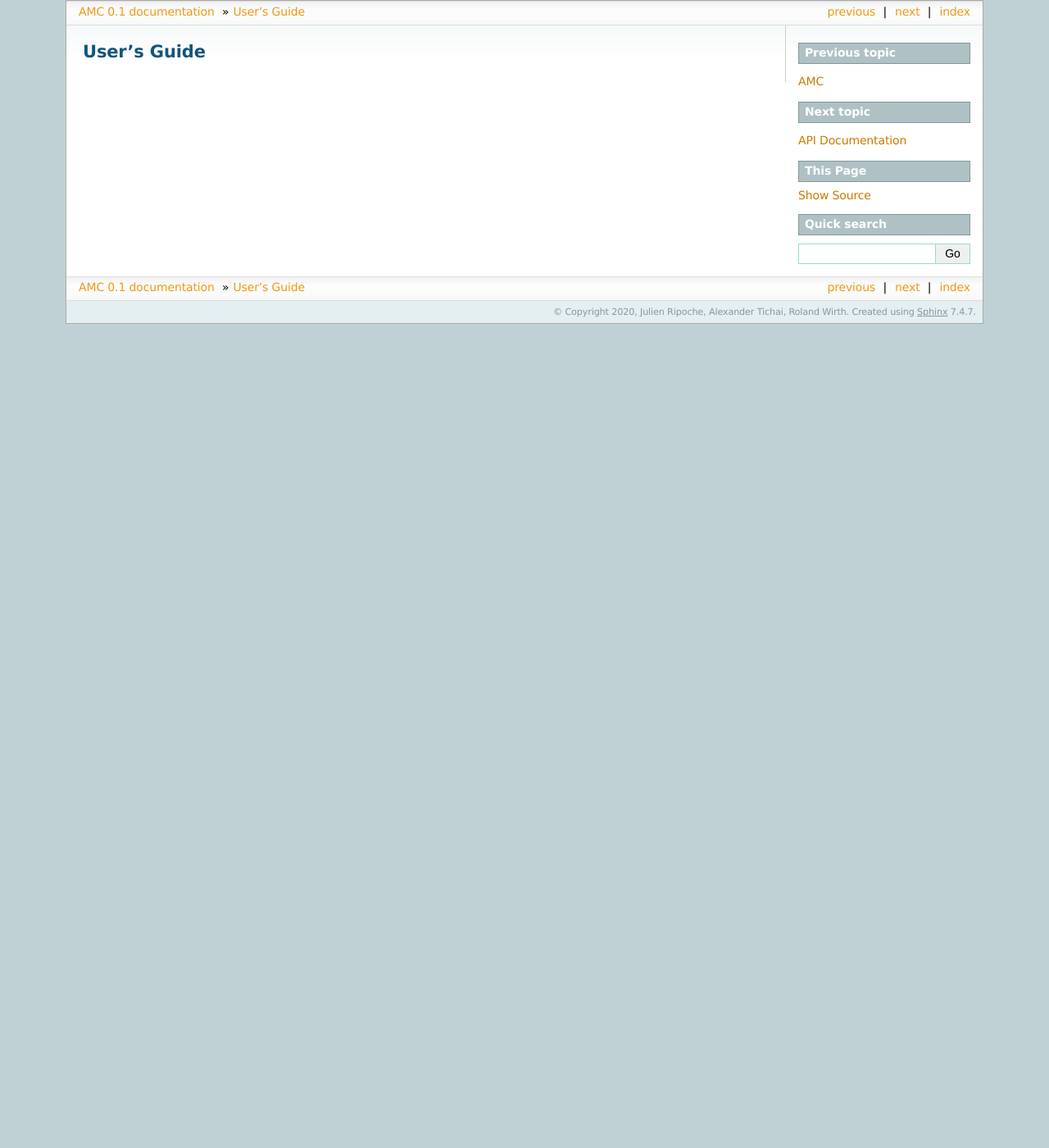
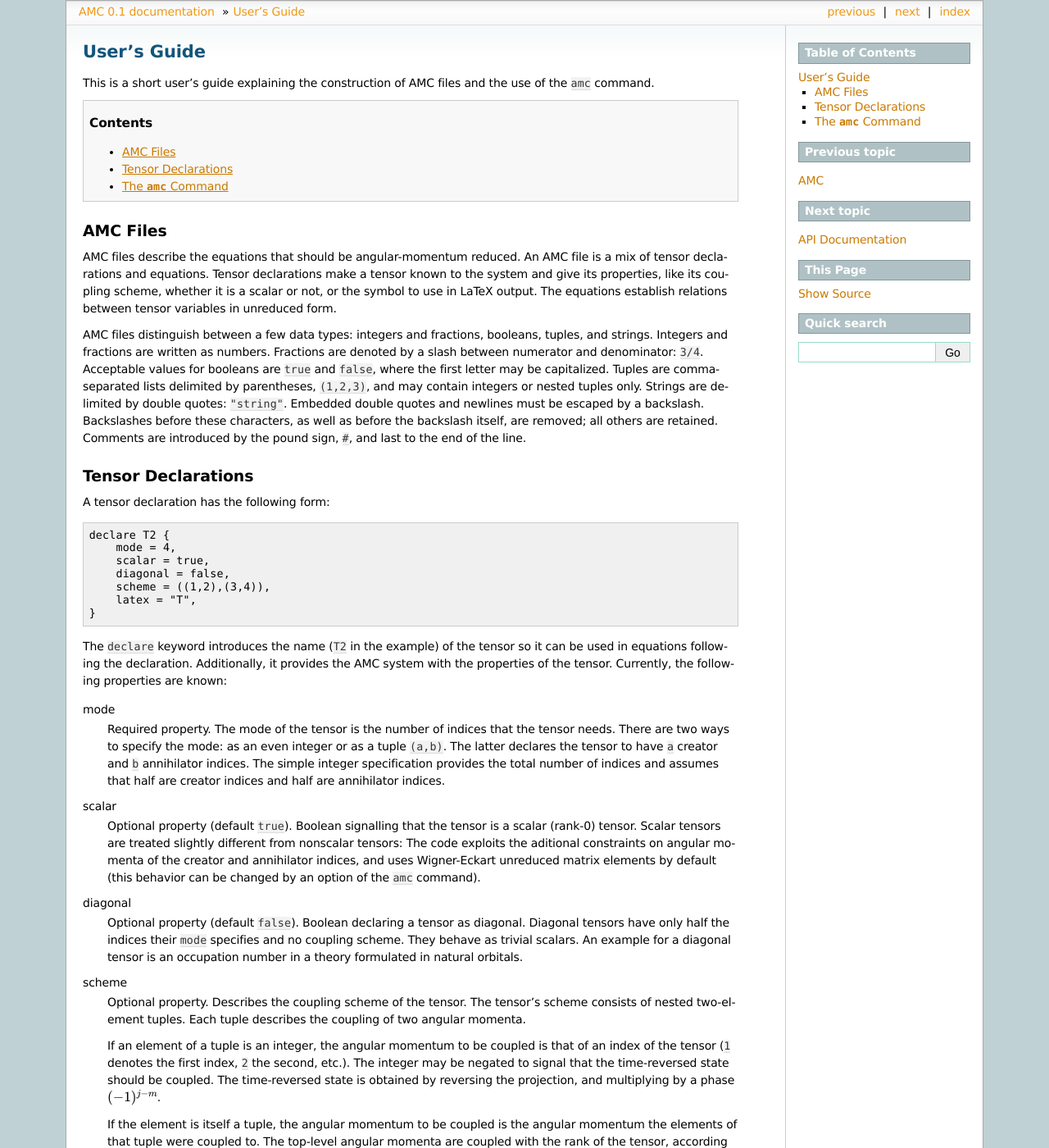
Before and after one commit to radnut/amc, a Sphinx documentation site: the page built from docs/ug.rst, in a window 1280 px wide and 1400 px high. Shown: the whole window at 82% size. Built offline with Sphinx 7.4.7, drawn with Linux system fonts in a browser that asks for light colours; some of the changed text lies outside the part shown.

Commit message:
WIP: user's guide

```diff
--- a/docs/ug.rst
+++ b/docs/ug.rst
@@ -1,2 +1,85 @@
 User's Guide
 ============
+
+This is a short user's guide explaining the construction of AMC files and the use of the ``amc`` command.
+
+.. contents:: Contents
+   :local:
+   :backlinks: none
+
+AMC Files
+---------
+AMC files describe the equations that should be angular-momentum reduced.
+An AMC file is a mix of tensor declarations and equations.
+Tensor declarations make a tensor known to the system and give its properties, like its coupling scheme, whether it is a scalar or not, or the symbol to use in LaTeX output.
+The equations establish relations between tensor variables in unreduced form.
+
+AMC files distinguish between a few data types: integers and fractions, booleans, tuples, and strings. Integers and fractions are written as numbers.
+Fractions are denoted by a slash between numerator and denominator: ``3/4``.
+Acceptable values for booleans are ``true`` and ``false``, where the first letter may be capitalized.
+Tuples are comma-separated lists delimited by parentheses, ``(1,2,3)``, and may contain integers or nested tuples only.
+Strings are delimited by double quotes: ``"string"``.
+Embedded double quotes and newlines must be escaped by a backslash.
+Backslashes before these characters, as well as before the backslash itself, are removed; all others are retained.
+Comments are introduced by the pound sign, ``#``, and last to the end of the line.
+
+Tensor Declarations
+-------------------
+A tensor declaration has the following form:
+
+.. code-block:: none
+
+    declare T2 {
+        mode = 4,
+        scalar = true,
+        diagonal = false,
+        scheme = ((1,2),(3,4)),
+        latex = "T",
+    }
+
+The ``declare`` keyword introduces the name (``T2`` in the example) of the tensor so it can be used in equations following the declaration.
+Additionally, it provides the AMC system with the properties of the tensor. Currently, the following properties are known:
+
+mode
+    Required property.
+    The mode of the tensor is the number of indices that the tensor needs.
+    There are two ways to specify the mode: as an even integer or as a tuple ``(a,b)``.
+    The latter declares the tensor to have ``a`` creator and ``b`` annihilator indices.
+    The simple integer specification provides the total number of indices and assumes that half are creator indices and half are annihilator indices.
+scalar
+    Optional property (default ``true``).
+    Boolean signalling that the tensor is a scalar (rank-0) tensor.
+    Scalar tensors are treated slightly different from nonscalar tensors:
+    The code exploits the aditional constraints on angular momenta of the creator and annihilator indices, and uses Wigner-Eckart unreduced matrix elements by default (this behavior can be changed by an option of the ``amc`` command).
+diagonal
+    Optional property (default ``false``).
+    Boolean declaring a tensor as diagonal. Diagonal tensors have only half the indices their ``mode`` specifies and no coupling scheme.
+    They behave as trivial scalars.
+    An example for a diagonal tensor is an occupation number in a theory formulated in natural orbitals.
+scheme
+    Optional property.
+    Describes the coupling scheme of the tensor.
+    The tensor's scheme consists of nested two-element tuples.
+    Each tuple describes the coupling of two angular momenta.
+
+    If an element of a tuple is an integer, the angular momentum to be coupled is that of an index of the tensor (``1`` denotes the first index, ``2`` the second, etc.).
+    The integer may be negated to signal that the time-reversed state should be coupled.
+    The time-reversed state is obtained by reversing the projection, and multiplying by a phase :math:`(-1)^{j-m}`.
+
+    If the element is itself a tuple, the angular momentum to be coupled is the angular momentum the elements of that tuple were coupled to.
+    The top-level angular momenta are coupled with the rank of the tensor, according to the Wigner-Eckart theorem, constraining both to be the same if the tensor is scalar.
+
+    If the scheme property is not present, a coupling scheme is assumed where the creator and annihilator indices are each coupled from left to right.
+
+    Examples:
+
+    - ``(((1,2),3),((4,5),6))`` is the default coupling scheme for a mode-6 tensor.
+    - ``((1,-4),(3,-2))`` is the coupling scheme of a cross-coupled mode-4 tensor, similar to a Pandya transformation, where the first creator is coupled to the time-reversed second annihilator, and the first annihilator is coupled to the second creator.
+latex
+    Optional property.
+    Specifies the LaTeX code to use for this tensor.
+    May only include sub- or superscripts if the tensor is mode-0, i.e., an ordinary number.
+
+
+The ``amc`` Command
+-------------------
```
